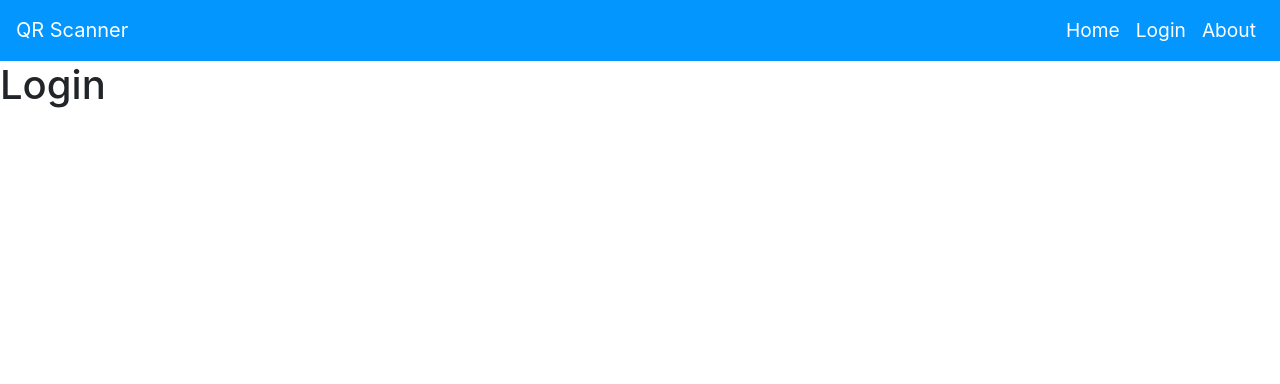
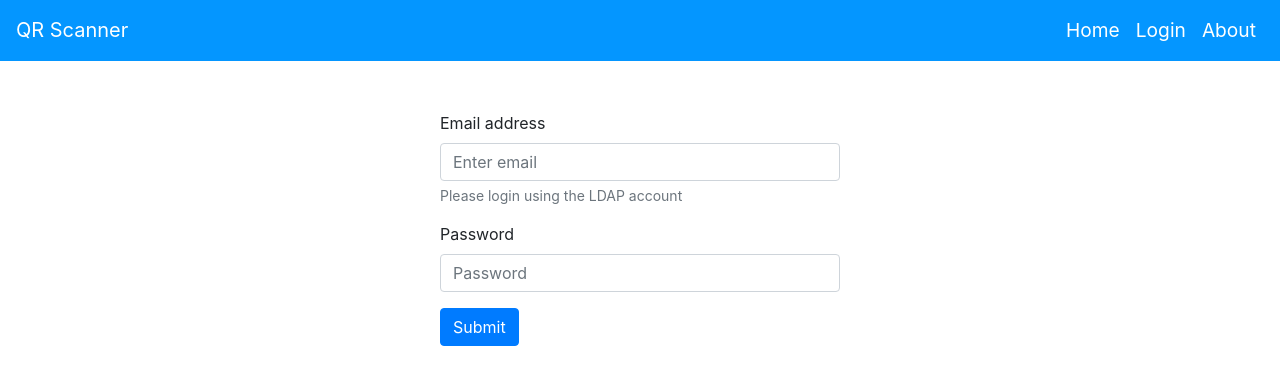
Before and after one commit to Echipa1-MPS/mpso-qr-code, a React (Create React App) app in the folder src/main/react-client/: page /login in a window 1280 px wide. Shown: the top 384 px of the page. Built offline with nearby package versions, Linux system fonts and the light colour scheme.

Commit message:
Add theme context and mock for login component

```diff
--- a/src/main/react-client/package.json
+++ b/src/main/react-client/package.json
@@ -6,7 +6,8 @@
     "@testing-library/jest-dom": "^5.15.0",
     "@testing-library/react": "^11.2.7",
     "@testing-library/user-event": "^12.8.3",
-    "bootstrap": "^5.1.3",
+    "bootstrap": "^4.6.1",
+    "jquery": "^3.6.0",
     "react": "^17.0.2",
     "react-dom": "^17.0.2",
     "react-router-dom": "^5.3.0",
--- a/src/main/react-client/public/index.html
+++ b/src/main/react-client/public/index.html
@@ -24,13 +24,7 @@
       work correctly both with client-side routing and a non-root public URL.
       Learn how to configure a non-root public URL by running `npm run build`.
     -->
-    <link
-      rel="stylesheet"
-      href="https://maxcdn.bootstrapcdn.com/bootstrap/4.0.0/css/bootstrap.min.css"
-      integrity="sha384-Gn5384xqQ1aoWXA+058RXPxPg6fy4IWvTNh0E263XmFcJlSAwiGgFAW/dAiS6JXm"
-      crossorigin="anonymous"
-    />
-    <title>React App</title>
+    <title>QR Scanner</title>
   </head>
   <body>
     <noscript>You need to enable JavaScript to run this app.</noscript>
@@ -46,20 +40,4 @@
       To create a production bundle, use `npm run build` or `yarn build`.
     -->
   </body>
-
-  <script
-    src="https://code.jquery.com/jquery-3.2.1.slim.min.js"
-    integrity="sha384-KJ3o2DKtIkvYIK3UENzmM7KCkRr/rE9/Qpg6aAZGJwFDMVNA/GpGFF93hXpG5KkN"
-    crossorigin="anonymous"
-  ></script>
-  <script
-    src="https://cdnjs.cloudflare.com/ajax/libs/popper.js/1.12.9/umd/popper.min.js"
-    integrity="sha384-ApNbgh9B+Y1QKtv3Rn7W3mgPxhU9K/ScQsAP7hUibX39j7fakFPskvXusvfa0b4Q"
-    crossorigin="anonymous"
-  ></script>
-  <script
-    src="https://maxcdn.bootstrapcdn.com/bootstrap/4.0.0/js/bootstrap.min.js"
-    integrity="sha384-JZR6Spejh4U02d8jOt6vLEHfe/JQGiRRSQQxSfFWpi1MquVdAyjUar5+76PVCmYl"
-    crossorigin="anonymous"
-  ></script>
 </html>
--- a/src/main/react-client/src/App.js
+++ b/src/main/react-client/src/App.js
@@ -2,9 +2,24 @@ import { BrowserRouter as Router, Switch, Route } from "react-router-dom";
 import Header from "./components/Header/Header";
 import Login from "./components/Login/Login";
 import About from "./components/About/About";
+import CreateQR from "./components/CreateQR/CreateQR";
+import React, {useContext} from 'react';
+
+const themes = {
+  light: {
+    dark_blue: "#006BA6",
+    light_blue: "#0496FF",
+    accent_yellow: "#FFBC42",
+    dark_pink: "#D81159",
+    rose_budget: "#8F2D56"
+  }
+};
+
+const ThemeContext = React.createContext(themes.light);
 
 export default function App() {
   return (
+    <ThemeContext.Provider value={themes.light}>
       <div>
         <Header />
         <Router>
@@ -16,8 +31,8 @@ export default function App() {
               <Route path="/about">
                 <About />
               </Route>
-            <Route path="/users">
-              <Users />
+              <Route path="/create-qr">
+                < CreateQR/>
               </Route>
               <Route path="/">
                 <Home />
@@ -26,13 +41,11 @@ export default function App() {
           </div>
         </Router>
       </div>
+    </ThemeContext.Provider>
   );
 }
 
 function Home() {
-  return <h2>Home</h2>;
+  const theme = useContext(ThemeContext);
+  return <h2 style={{color: theme.accent_yellow}}>Home</h2>;
 }
-
-function Users() {
-  return <h2>Users</h2>;
-}
--- a/src/main/react-client/src/components/CreateQR/CreateQR.js
+++ b/src/main/react-client/src/components/CreateQR/CreateQR.js
@@ -0,0 +1,10 @@
+import React, {Component} from "react";
+
+export default class CreateQR extends Component {
+    render() {
+        return (
+            <div>
+                CreateQR
+            </div>)
+    }
+}
--- a/src/main/react-client/src/components/Login/Login.js
+++ b/src/main/react-client/src/components/Login/Login.js
@@ -1,11 +1,48 @@
-import React, { Component } from 'react';
+import {useState, useEffect} from 'react';
 
-export default class Login extends Component {
-    render() {
-        return (
-            <div>
-                <h1>Login</h1>
+export default function Login() {
+
+    const [username, setUsername] = useState("");
+    const [password, setPassword] = useState("");
+
+    useEffect(() => {
+        if (localStorage.getItem('user')) {
+            window.location.href = '/';
+        }
+    });
+
+    const handleSubmit = (e) => {
+        e.preventDefault();
+        localStorage.setItem('user', username);
+    }
+
+    return (
+        <div className="flex-container-row-center full-height-vw">
+            <div style={{width: "400px", marginTop: "50px"}}>
+                <form>
+                    <div className="form-group">
+                        <label for="loginEmail">Email address</label>
+                        <input type="email"
+                                value = {username}
+                                onChange = {(e) => setUsername(e.target.value)}
+                                className="form-control"
+                                id="loginEmail"
+                                aria-describedby="emailHelp"
+                                placeholder="Enter email"/>
+                        <small id="emailHelp" className="form-text text-muted">Please login using the LDAP account</small>
+                    </div>
+                    <div className="form-group">
+                        <label for="loginPassword">Password</label>
+                        <input type="password"
+                                value = {password}
+                                onChange = {(e) => setPassword(e.target.value)}
+                                className="form-control"
+                                id="loginPassword"
+                                placeholder="Password"/>
+                    </div>
+                    <button className="btn btn-primary" onClick = {handleSubmit}>Submit</button>
+                </form>
             </div>
-        )
-    }
+        </div>
+    );
 }
--- a/src/main/react-client/src/index.js
+++ b/src/main/react-client/src/index.js
@@ -2,6 +2,8 @@ import React from 'react';
 import ReactDOM from 'react-dom';
 import './index.css';
 import App from './App';
+import '../node_modules/bootstrap/dist/css/bootstrap.min.css';
+import $ from "jquery";
 
 ReactDOM.render(
   <React.StrictMode>
```
Lines whose indentation alone changed are shown as unchanged.
